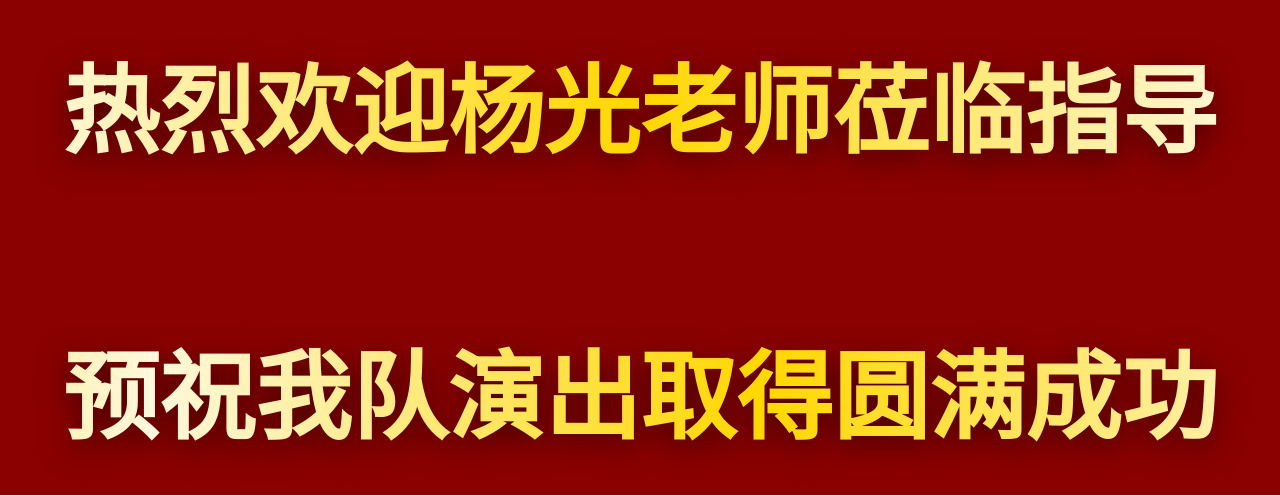
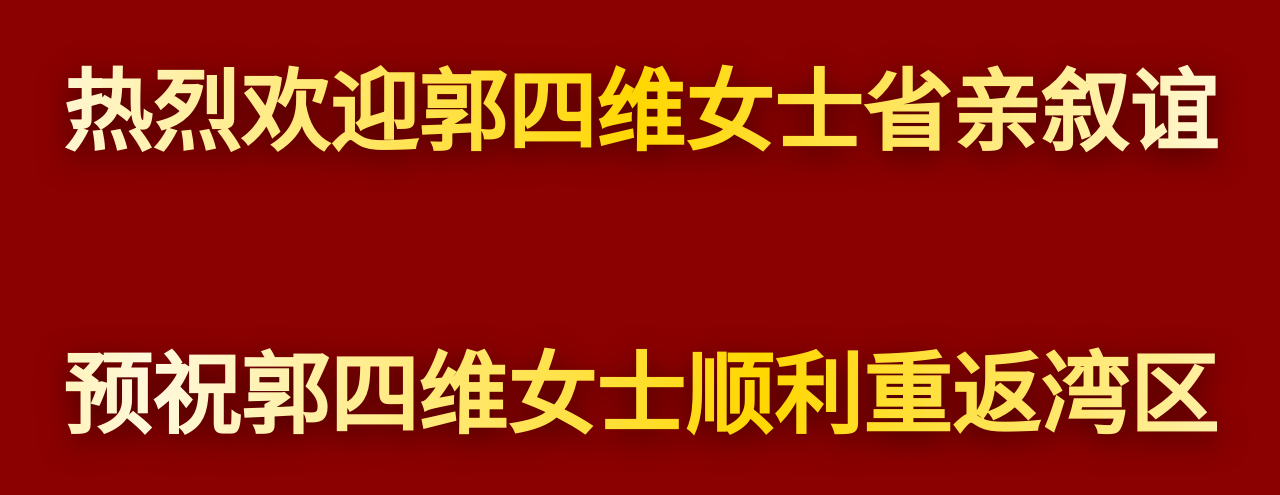
Before and after one commit to RuoanJi/TVWelcomeBanner, a plain HTML site: page index.html in a window 1280 px wide. Shown: the part 153-648 px from the top of the page. Drawn offline with Linux system fonts and the light colour scheme.

Commit message:
Update text

```diff
--- a/index.html
+++ b/index.html
@@ -76,7 +76,7 @@
         function init() {
             const urlParams = new URLSearchParams(window.location.search);
             // 默认文案，你可以随意增加行数，用 | 隔开
-            const defaultContent = "热烈欢迎杨光老师莅临指导|预祝我队演出取得圆满成功";
+            const defaultContent = "热烈欢迎郭四维女士省亲叙谊|预祝郭四维女士顺利重返湾区";
             const rawText = urlParams.get('text') || defaultContent;
             const lines = rawText.split('|');
 
```
